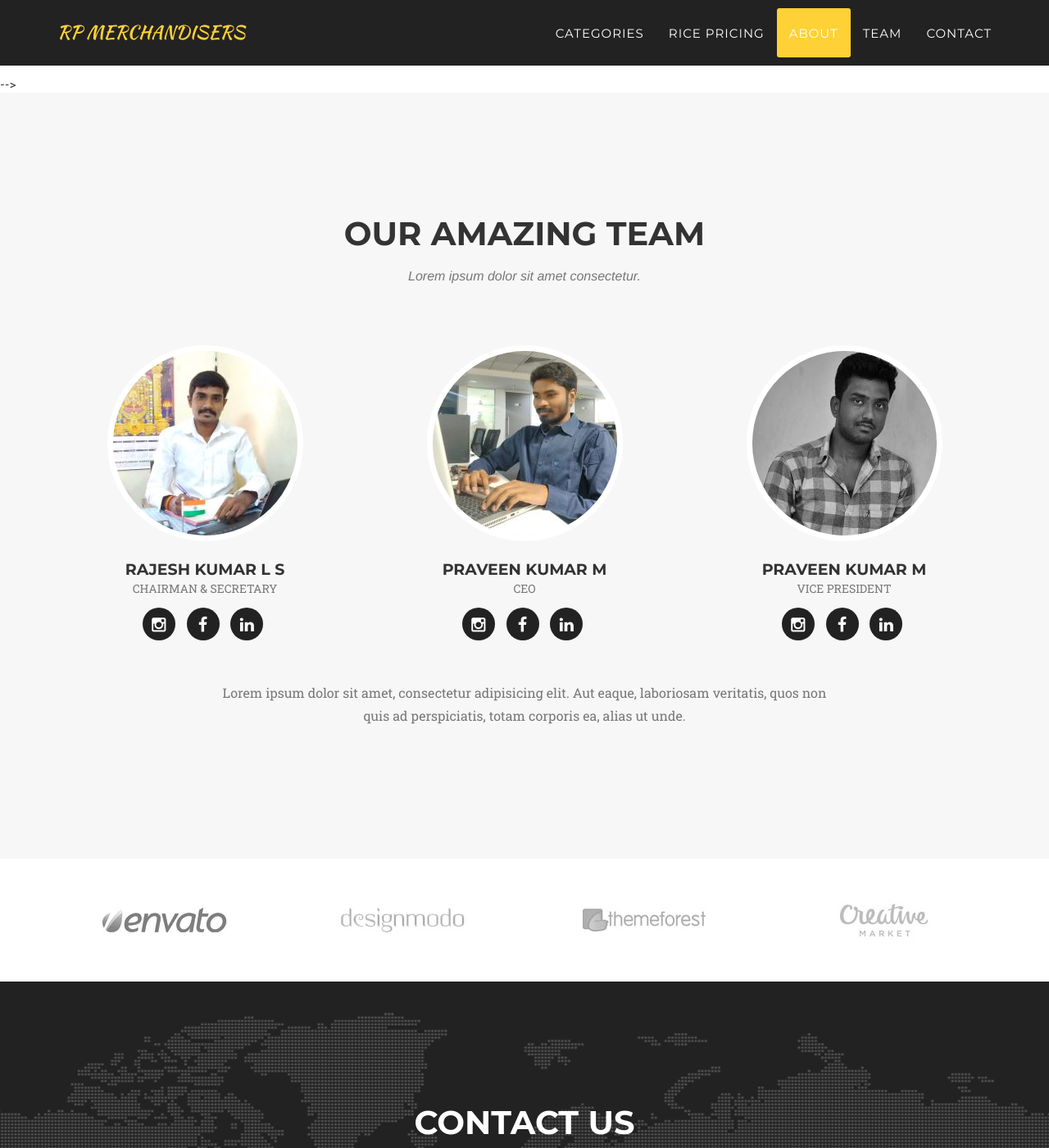
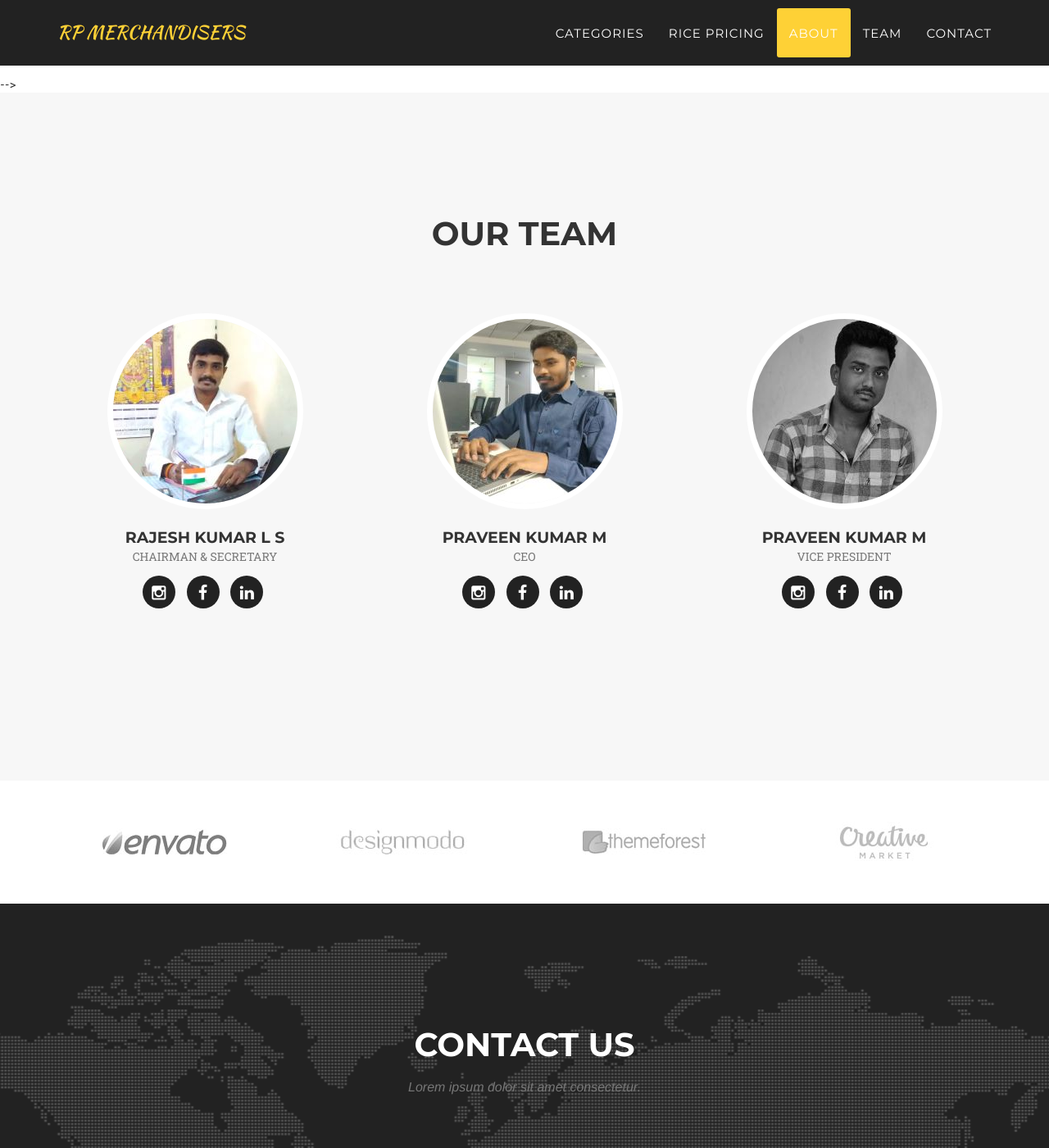
Before and after one commit to rpmerchandisers/rpmerchandiser, a Jekyll site: the page built from index.html, in a window 1280 px wide and 1400 px high, scrolled down 4832 px. Shown: the whole window at 82% size. Built offline with Jekyll 4.4.1, drawn with Linux system fonts in a browser that asks for light colours; some web fonts are replaced.

Commit message:
team html update

```diff
--- a/_includes/team.html
+++ b/_includes/team.html
@@ -3,8 +3,8 @@
         <div class="container">
             <div class="row">
                 <div class="col-lg-12 text-center">
-                    <h2 class="section-heading">Our Amazing Team</h2>
-                    <h3 class="section-subheading text-muted">Lorem ipsum dolor sit amet consectetur.</h3>
+                    <h2 class="section-heading">Our Team</h2>
+                    <h3 class="section-subheading text-muted"></h3>
                 </div>
             </div>
             <div class="row">
@@ -30,7 +30,7 @@
             </div>
             <div class="row">
                 <div class="col-lg-8 col-lg-offset-2 text-center">
-                    <p class="large text-muted">Lorem ipsum dolor sit amet, consectetur adipisicing elit. Aut eaque, laboriosam veritatis, quos non quis ad perspiciatis, totam corporis ea, alias ut unde.</p>
+                    <p class="large text-muted"></p>
                 </div>
             </div>
         </div>
```
